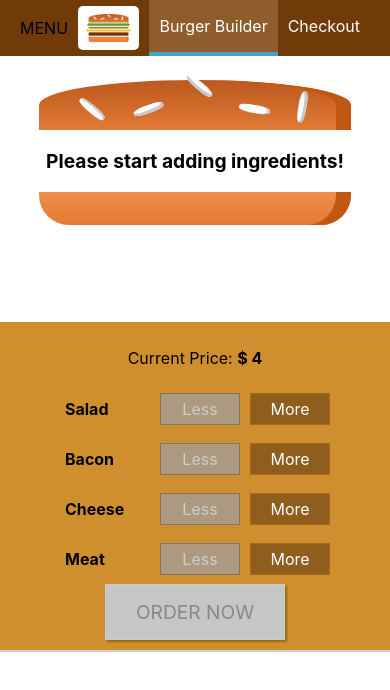
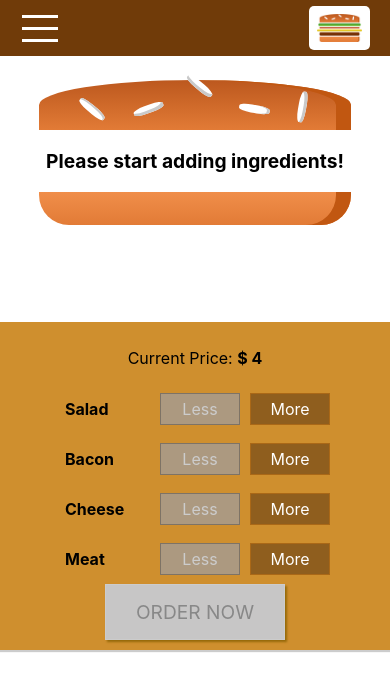
Before and after one commit to MatiasComercio/react-burger-builder, a React (Create React App) app: page / in a window 390 px wide. Shown: the top 690 px of the page. Built offline with nearby package versions, Linux system fonts and the light colour scheme.

Commit message:
Add mobile navigation

```diff
--- a/src/components/Layout/Layout.js
+++ b/src/components/Layout/Layout.js
@@ -1,15 +1,39 @@
-import React from 'react';
+import React, { Component } from 'react';
 import Aux from '../../hoc/Aux';
 import classes from './Layout.module.css';
 import Toolbar from '../Navigation/Toolbar/Toolbar';
+import SideDrawer from '../Navigation/SideDrawer/SideDrawer';
 
-const layout = (props) => (
-  <Aux>
-    <Toolbar />
-    <main className={classes.Content}>
-      {props.children}
-    </main>
-  </Aux>
-);
+class Layout extends Component {
+  state = {
+    showSideDrawer: false
+  }
 
-export default layout
+  sideDrawerClosedHandler = () => {
+    this.setState({showSideDrawer: false});
+  }
+
+  sideDrawerToggleHandler = () => {
+    // IMPORTANT! Do not use the state inside the 'setState' method.
+    //  Minute 5: https://learning.oreilly.com/videos/react-the/9781789132229/9781789132229-video8_32
+    this.setState(prevState => {
+      return { showSideDrawer: !prevState.showSideDrawer }
+    });
+  }
+
+  render () {
+    return (
+      <Aux>
+        <Toolbar drawerToggleClicked={this.sideDrawerToggleHandler} />
+        <SideDrawer
+          open={this.state.showSideDrawer}
+          closed={this.sideDrawerClosedHandler} />
+        <main className={classes.Content}>
+          {this.props.children}
+        </main>
+      </Aux>
+    );
+  }
+}
+
+export default Layout;
--- a/src/components/Logo/Logo.module.css
+++ b/src/components/Logo/Logo.module.css
@@ -1,7 +1,7 @@
 .Logo {
   background-color: white;
   padding: 8px;
-  height: 80%;
+  height: 100%;
   box-sizing: border-box;
   border-radius: 5px;
 }
--- a/src/components/Navigation/NavigationItems/NavigationItem/NavigationItem.module.css
+++ b/src/components/Navigation/NavigationItems/NavigationItem/NavigationItem.module.css
@@ -1,19 +1,38 @@
+.NavigationItem {
+  margin: 10px 0;
+  box-sizing: border-box;
+  display: block;
+  width: 100%;
+}
+
+.NavigationItem a {
+  color: #8F5C2C;
+  text-decoration: none;
+  width: 100%;
+  box-sizing: border-box;
+  display: block;
+}
+
+.NavigationItem a:hover,
+.NavigationItem a:active,
+.NavigationItem a.active {
+  color: #40A4C8;
+}
+
+@media (min-width: 500px) {
   .NavigationItem {
     margin: 0;
-  box-sizing: border-box;
     display: flex;
     height: 100%;
+    width: auto;
     align-items: center;
   }
 
   .NavigationItem a {
     color: white;
-  text-decoration: none;
     height: 100%;
     padding: 16px 10px;
     border-bottom: 4px solid transparent;
-  box-sizing: border-box;
-  display: block;
   }
 
   .NavigationItem a:hover,
@@ -23,3 +42,4 @@
     border-bottom: 4px solid #40A4C8;
     color: white;
   }
+}
--- a/src/components/Navigation/NavigationItems/NavigationItems.module.css
+++ b/src/components/Navigation/NavigationItems/NavigationItems.module.css
@@ -3,6 +3,13 @@
   padding: 0;
   list-style: none;
   display: flex;
+  flex-flow: column;
   align-items: center;
   height: 100%;
 }
+
+@media (min-width: 500px) {
+  .NavigationItems {
+    flex-flow: row;
+  }
+}
--- /dev/null
+++ b/src/components/Navigation/SideDrawer/DrawerToggle/DrawerToggle.js
@@ -0,0 +1,15 @@
+import React from 'react';
+
+import classes from './DrawerToggle.module.css';
+
+const drawerToggle = props => {
+  return (
+    <div className={classes.DrawerToggle} onClick={props.clicked}>
+      <div></div>
+      <div></div>
+      <div></div>
+    </div>
+  );
+};
+
+export default drawerToggle;
--- /dev/null
+++ b/src/components/Navigation/SideDrawer/DrawerToggle/DrawerToggle.module.css
@@ -0,0 +1,23 @@
+.DrawerToggle {
+  width: 40px;
+  height: 100%;
+  display: flex;
+  flex-flow: column;
+  justify-content: space-around;
+  align-items: center;
+  padding: 10px 0;
+  box-sizing: border-box;
+  cursor: pointer;
+}
+
+.DrawerToggle div {
+  width: 90%;
+  height: 3px;
+  background-color: white;
+}
+
+@media (min-width: 500px) {
+  .DrawerToggle {
+      display: none;
+  }
+}
--- /dev/null
+++ b/src/components/Navigation/SideDrawer/SideDrawer.js
@@ -0,0 +1,30 @@
+import React from 'react';
+
+import classes from './SideDrawer.module.css';
+
+import Logo from "../../Logo/Logo";
+import NavigationItems from '../NavigationItems/NavigationItems';
+import Backdrop from '../../UI/Backdrop/Backdrop';
+import Aux from '../../../hoc/Aux';
+
+const sideDrawer = props => {
+  // Animation to slide in & out
+  const attachedClasses = props.open ? [classes.Open] : [classes.Close];
+  attachedClasses.push(classes.SideDrawer);
+
+  return (
+    <Aux>
+      <Backdrop show={props.open} clicked={props.closed} />
+      <div className={attachedClasses.join(' ')}>
+        <div className={classes.Logo}>
+          <Logo />
+        </div>
+        <nav>
+          <NavigationItems />
+        </nav>
+      </div>
+    </Aux>
+  );
+};
+
+export default sideDrawer;
--- /dev/null
+++ b/src/components/Navigation/SideDrawer/SideDrawer.module.css
@@ -0,0 +1,38 @@
+.SideDrawer {
+  position: fixed;
+  width: 280px;
+  max-width: 70%;
+  height: 100%;
+  left: 0;
+  top: 0;
+  z-index: 200;
+  background-color: white;
+  padding: 32px 16px;
+  box-sizing: border-box;
+  transition: transform 0.3s ease-out;
+}
+
+@media (min-width: 500px) {
+  .SideDrawer {
+    display: none;
+  }
+}
+
+/*
+  Responsible of the animation:
+  shift from/to the left to appear/dissapear from the screen
+ */
+.Open {
+  transform: translateX(0);
+}
+
+.Close {
+  transform: translateX(-100%);
+}
+
+/* ---- */
+
+.Logo {
+  height: 11%;
+  margin-bottom: 32px;
+}
--- a/src/components/Navigation/Toolbar/Toolbar.js
+++ b/src/components/Navigation/Toolbar/Toolbar.js
@@ -3,13 +3,16 @@
 import classes from './Toolbar.module.css';
 import Logo from '../../Logo/Logo';
 import NavigationItems from '../NavigationItems/NavigationItems';
+import DrawerToggle from '../SideDrawer/DrawerToggle/DrawerToggle';
 
-const toolbar = () => {
+const toolbar = props => {
   return (
     <header className={classes.Toolbar}>
-      <div>MENU</div>
-      <Logo />
-      <nav>
+      <DrawerToggle clicked={props.drawerToggleClicked} />
+      <div className={classes.Logo}>
+        <Logo />
+      </div>
+      <nav className={classes.DesktopOnly}>
         <NavigationItems />
       </nav>
     </header>
--- a/src/components/Navigation/Toolbar/Toolbar.module.css
+++ b/src/components/Navigation/Toolbar/Toolbar.module.css
@@ -16,3 +16,14 @@
 .Toolbar nav {
   height: 100%;
 }
+
+.Logo {
+  height: 80%;
+}
+
+/* Condition for when we are in media devices */
+@media (max-width: 499px) {
+  .DesktopOnly {
+    display: none;
+  }
+}
```
Lines whose indentation alone changed are shown as unchanged.
